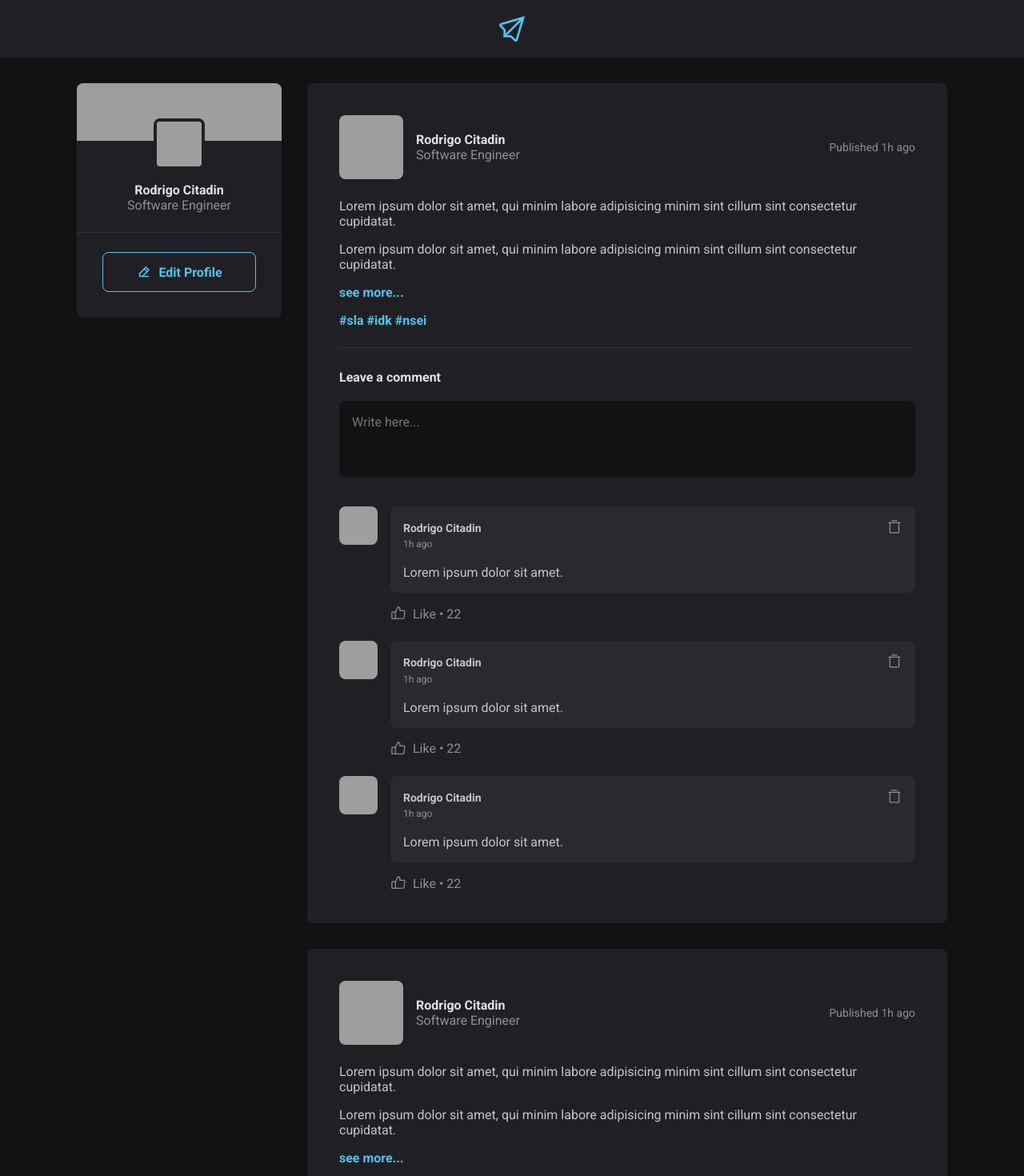
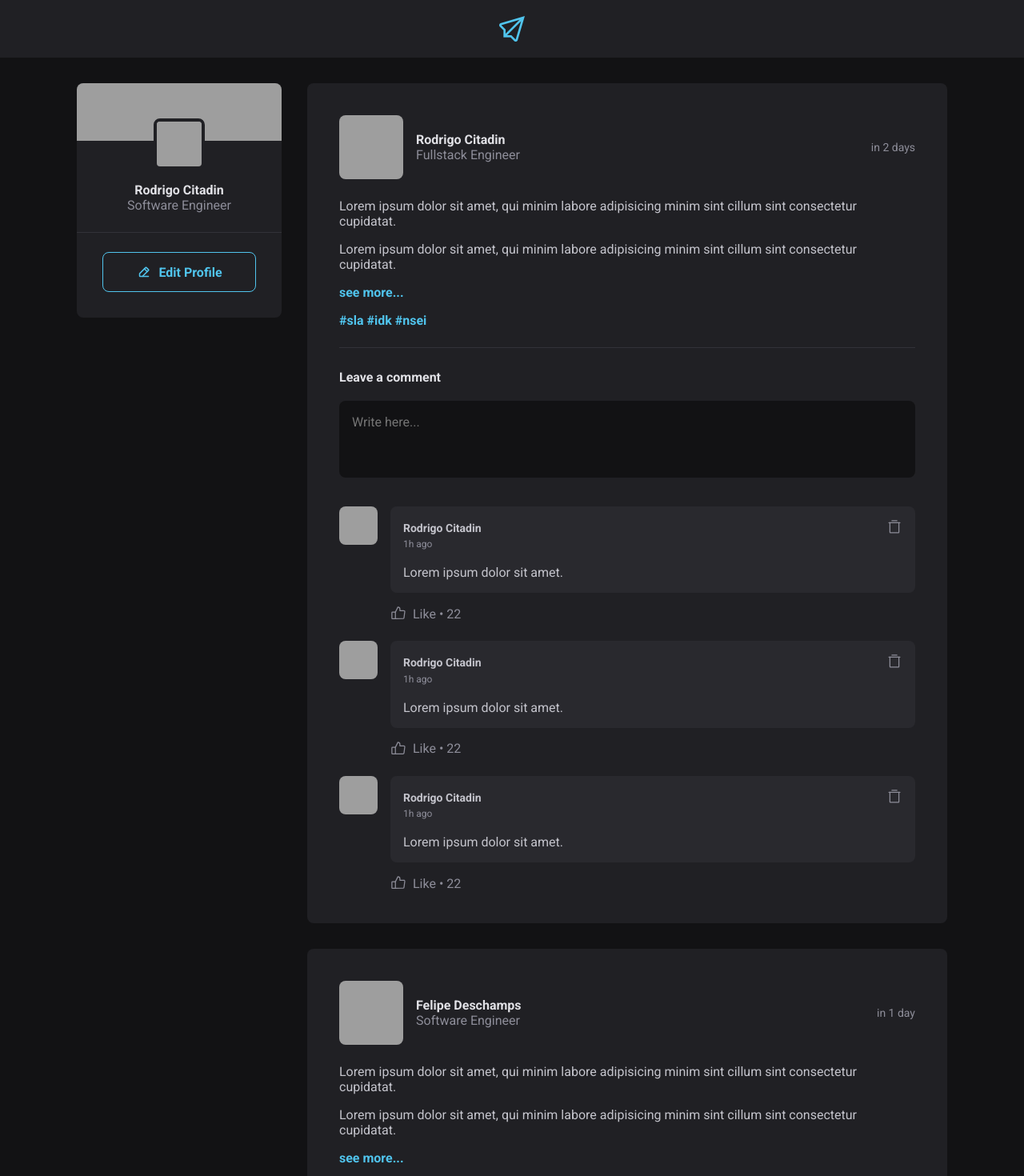
Before and after one commit to rodrigocitadin/feed, a React (Vite) app: page / in a window 1280 px wide. Shown: the top 1470 px of the page at 80% size. Built offline with nearby package versions, Linux system fonts and the light colour scheme; grey boxes are pictures that could not be loaded.

Commit message:
formating dates

```diff
--- a/src/App.jsx
+++ b/src/App.jsx
@@ -31,7 +31,7 @@ const posts = [
       { type: "p", content: "Lorem ipsum dolor sit amet, qui minim labore adipisicing minim sint cillum sint consectetur cupidatat." },
       { type: "p", content: "Lorem ipsum dolor sit amet, qui minim labore adipisicing minim sint cillum sint consectetur cupidatat." },
     ],
-    publishedAt: new Date('2024-02-27 21:31:00')
+    publishedAt: new Date('2024-02-26 21:31:00')
   },
 ]
 
--- a/src/components/post/Post.jsx
+++ b/src/components/post/Post.jsx
@@ -1,8 +1,12 @@
+import { format, formatDistanceToNow } from "date-fns"
 import Avatar from '../avatar/Avatar'
 import Comment from '../comment/Comment'
 import styles from './Post.module.css'
 
 export default function Post({ author, content, publishedAt }) {
+  const timeTitle = format(publishedAt, "do MMMM y 'at' HH:mm'h'")
+  const relativeDate = formatDistanceToNow(publishedAt, { addSuffix: true })
+
   return (
     <article className={styles.post}>
       <header>
@@ -12,11 +16,11 @@ export default function Post({ author, content, publishedAt }) {
             src={author.avatarUrl}
           />
           <div className={styles.authorInfo}>
-            <strong>Rodrigo Citadin</strong>
-            <span>Software Engineer</span>
+            <strong>{author.name}</strong>
+            <span>{author.role}</span>
           </div>
         </div>
-        <time datetime="">Published 1h ago</time>
+        <time title={timeTitle} datetime="">{relativeDate}</time>
       </header>
       <div className={styles.content}>
         <p>
```
